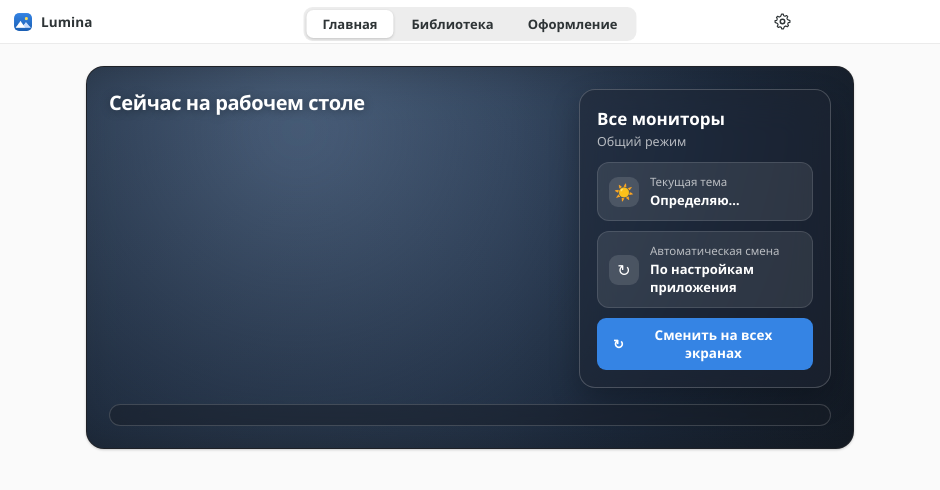
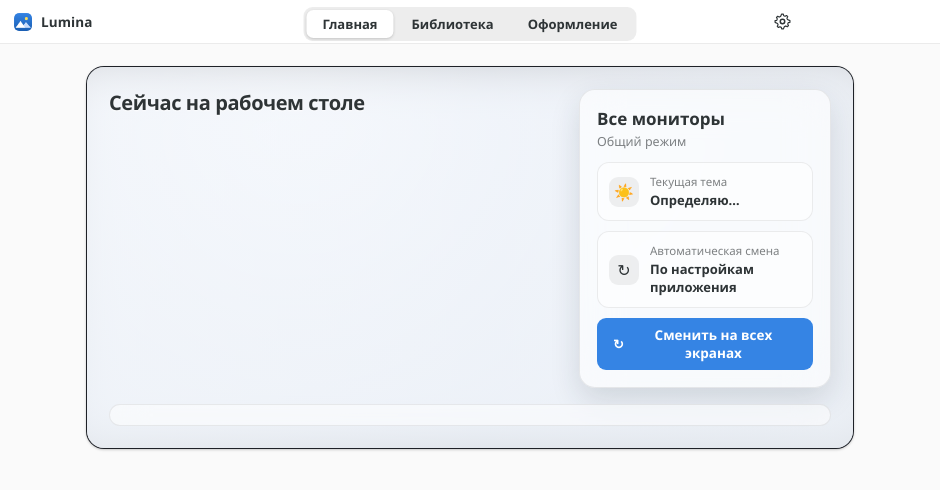
Before and after one commit to alexvlass01/lumina, an Electron app: page renderer/index.html in a window 940 px wide. Drawn offline with Linux system fonts and the light colour scheme; no server answers.

Commit message:
fix(home): give the desktop dashboard a light-theme look
The current-desktop scene was always rendered dark (white text over a
dark veil), so in the app's light theme it looked like a dark slab with
muddy-grey wallpapers. Add a self-standing light state scoped to the
light theme only: a soft light veil normalizes any wallpaper (very
light, very dark or colorful) to a predictable light surface, with dark
text and frosted-white panels, pager and cards. The dark theme is left
untouched. Monitor labels keep their universal dark pill.

```diff
--- a/renderer/styles.css
+++ b/renderer/styles.css
@@ -555,6 +555,77 @@ body.first-run .tb-right { display: none; }
   .home-pager { grid-column: 1; grid-row: 4; }
 }
 
+/* ---------- Home scene — LIGHT theme (B4) ----------
+   Базовый вид сцены (выше) рассчитан на тёмную тему: белый текст поверх тёмной
+   вуали. В светлой теме приложения тот же блок выглядел чужеродным тёмным куском.
+   Здесь — самостоятельное СВЕТЛОЕ состояние сцены (тёмную тему не трогаем).
+   Идея: лёгкая матовая СВЕТЛАЯ вуаль приводит любые обои (очень светлые, очень
+   тёмные, пёстрые) к предсказуемо светлой поверхности, поверх которой читается
+   тёмный текст; панели/пагинатор — «белое матовое стекло». Подписи мониторов
+   (тёмная капсула поверх самих обоев) намеренно НЕ трогаем — они универсальны. */
+html:not(.dark) .home-scene { color: var(--text); }
+
+/* Запасной фон (когда обои ещё не выбраны/не загрузились) — воздушный светлый */
+html:not(.dark) .home-scene-backdrop {
+  background: radial-gradient(circle at 30% 18%, #eef3fa, #dbe3ef 58%, #c6d0de);
+}
+
+/* Светлая вуаль: тянет тёмные обои к светлому, оставляя их как мягкую подложку.
+   Базовый слой плотнее снизу (под мониторами/панелью), мягкие боковые блики. */
+html:not(.dark) .home-scene-shade {
+  background:
+    linear-gradient(180deg, rgba(250, 251, 253, 0.58), rgba(243, 246, 250, 0.74)),
+    linear-gradient(90deg, rgba(255, 255, 255, 0.24), rgba(255, 255, 255, 0) 52%, rgba(255, 255, 255, 0.28));
+}
+
+/* Заголовок лежит прямо на вуали → светлый ореол держит его читаемым над
+   потемневшими участками пёстрых обоев. */
+html:not(.dark) .home-scene-title {
+  text-shadow: 0 1px 2px rgba(255, 255, 255, 0.85), 0 0 16px rgba(255, 255, 255, 0.6);
+}
+
+/* Правая панель и пагинатор — белое матовое стекло с тонкой тёмной обводкой */
+html:not(.dark) .home-info-panel {
+  border-color: rgba(0, 0, 0, 0.08);
+  background: rgba(255, 255, 255, 0.62);
+  box-shadow: 0 12px 30px rgba(31, 41, 55, 0.14);
+}
+html:not(.dark) .home-pager {
+  border-color: rgba(0, 0, 0, 0.07);
+  background: rgba(255, 255, 255, 0.55);
+}
+
+html:not(.dark) .home-info-heading span { color: var(--text-dim); }
+
+/* Внутренние карточки панели */
+html:not(.dark) .home-theme-row,
+html:not(.dark) .home-automation-row {
+  color: var(--text);
+  border-color: rgba(0, 0, 0, 0.07);
+  background: rgba(255, 255, 255, 0.5);
+}
+html:not(.dark) .home-theme-row:hover { background: rgba(255, 255, 255, 0.78); }
+html:not(.dark) .home-theme-row:focus-visible { outline-color: var(--accent); }
+
+html:not(.dark) .home-info-icon { background: rgba(0, 0, 0, 0.06); }
+html:not(.dark) .home-info-copy small { color: var(--text-dim); }
+
+/* Пагинатор: приглушённый тёмный текст, акцентная активная точка */
+html:not(.dark) .home-pager-side { color: var(--text-dim); }
+html:not(.dark) .home-pager-side .current { color: var(--text); }
+html:not(.dark) .home-pager-side button:hover { color: var(--text); background: rgba(0, 0, 0, 0.06); }
+html:not(.dark) .home-page-dot { background: rgba(0, 0, 0, 0.25); }
+html:not(.dark) .home-page-dot.active { background: var(--accent); }
+
+/* Клавиатурный фокус миниатюр — акцент вместо белого */
+html:not(.dark) .home-display:focus-visible { outline-color: var(--accent); }
+
+/* Пустое состояние «нет мониторов» */
+html:not(.dark) .home-empty {
+  color: var(--text-dim);
+  border-color: rgba(0, 0, 0, 0.18);
+}
+
 /* ---------- Smart Panel ---------- */
 .smart-panel {
   display: flex;
```
